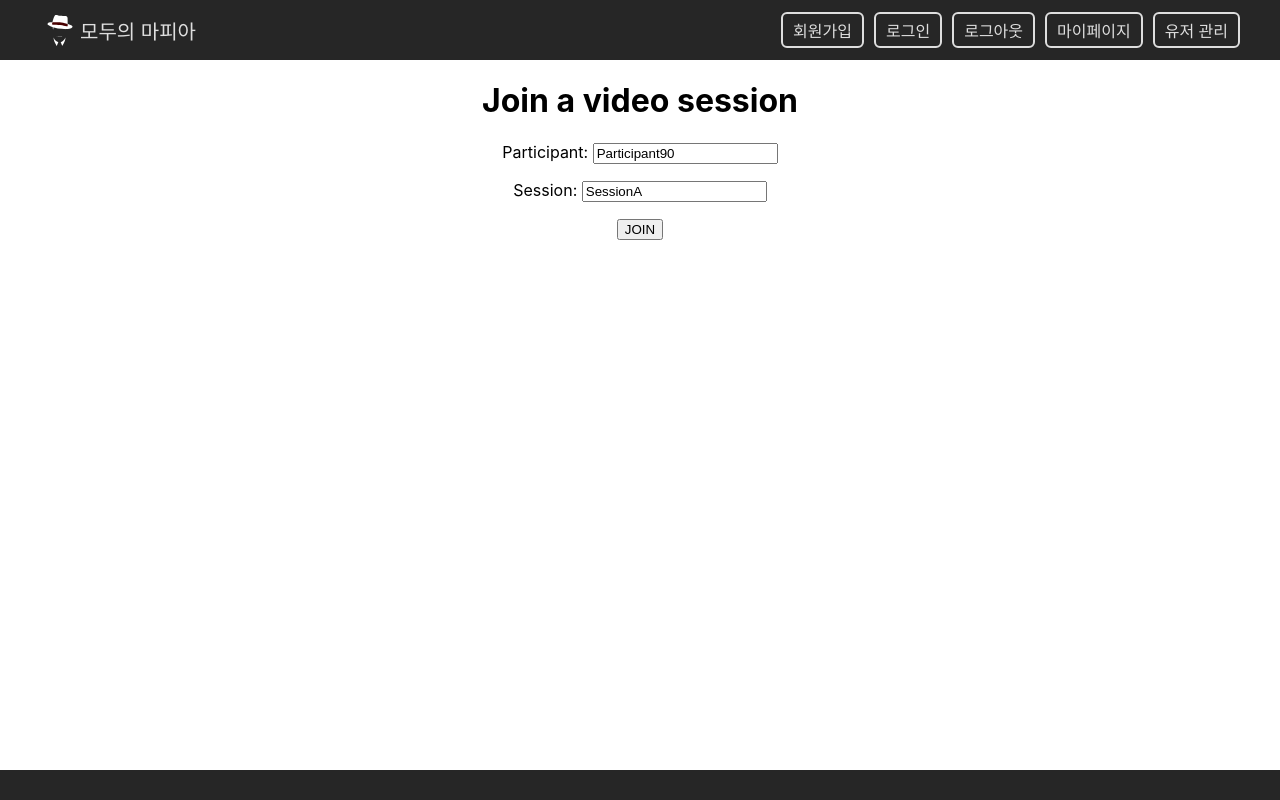
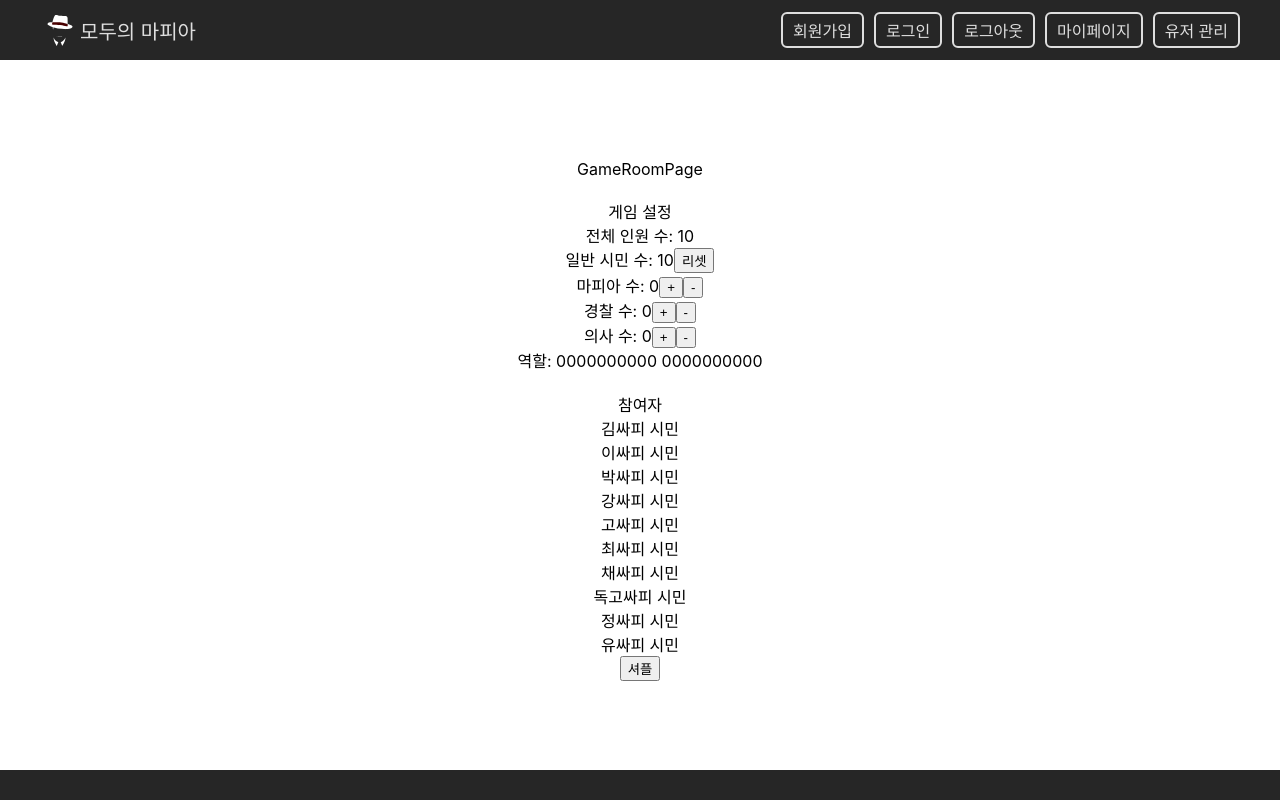
Before and after one commit to S2econdBlue/everyones_mafia, a React (Create React App) app in the folder front/: page / in a window 1280 px wide. Built offline with nearby package versions, Linux system fonts and the light colour scheme.

Commit message:
인원 설정 및 역할 분배 기능 간단 구현

```diff
--- a/front/src/App.js
+++ b/front/src/App.js
@@ -8,6 +8,7 @@ import UserListPage from "./pages/UserListPage";
 import Header from "./components/Header";
 import Footer from "./components/Footer";
 import VideoRoomPage from "./pages/VideoRoomPage";
+import GameRoomPage from "./pages/GameRoomPage";
 
 import React from "react";
 import logo from "./logo.svg";
@@ -22,7 +23,7 @@ function App() {
             <Router>
                 <Header />
                 <Routes>
-                    <Route exact path="/" element={<VideoRoomPage />} />  {/* 테스트 위해 MainPage 대신 VideoRoomPage로 연결 */}
+                    <Route exact path="/" element={<GameRoomPage />} />  {/* 테스트 위해 MainPage 대신 VideoRoomPage로 연결 */}
                     <Route exact path="/signup" element={<SignUpPage />} />
                     <Route exact path="/signin" element={<SignInPage />} />
                     <Route exact path="/signout" element={<SignOutPage />} />
--- a/front/src/index.js
+++ b/front/src/index.js
@@ -8,7 +8,8 @@ import App from "./App.js";
 import store from "./app/store.js";
 import { Provider } from "react-redux";
 
-ReactDOM.render(
+const root = ReactDOM.createRoot(document.getElementById('root'));
+root.render(
     //react 컴포넌트에서 store을 사용할 수 있게 Provider 생성
     <Provider store={store}>
         <App />
--- a/front/src/pages/GameRoomPage.js
+++ b/front/src/pages/GameRoomPage.js
@@ -1,11 +1,163 @@
-import React from "react";
+import React, { useState } from "react";
 import { Container } from '../style.js';
 
 
 const GameRoomPage = (props) => {
+
+  // 게임 설정 및 역할 분배(백에서 처리하는지?)
+  const [mafiaCount, setMafiaCount] = useState(0);
+  const [policemanCount, setPolicemanCount] = useState(0);
+  const [doctorCount, setDoctorCount] = useState(0);
+
+  const roleName = ['시민', '마피아', '경찰', '의사'];
+
+  const participants = [
+    {
+      id: 1,
+      username: '김싸피',
+      role: 0,
+    },
+    {
+      id: 2,
+      username: '이싸피',
+      role: 0,
+    },
+    {
+      id: 3,
+      username: '박싸피',
+      role: 0,
+    },
+    {
+      id: 4,
+      username: '강싸피',
+      role: 0,
+    },
+    {
+      id: 5,
+      username: '고싸피',
+      role: 0,
+    },
+    {
+      id: 6,
+      username: '최싸피',
+      role: 0,
+    },
+    {
+      id: 7,
+      username: '채싸피',
+      role: 0,
+    },
+    {
+      id: 8,
+      username: '독고싸피',
+      role: 0,
+    },
+    {
+      id: 9,
+      username: '정싸피',
+      role: 0,
+    },
+    {
+      id: 10,
+      username: '유싸피',
+      role: 0,
+    },
+  ];
+  const [shuffledRoleList, setShuffledRoleList] = useState(new Array(participants.length).fill(0));
+
+  function shuffle() {
+    let temp = [];
+    while (1) {
+      let idx = Math.floor(Math.random() * participants.length);
+      if (!(temp.includes(idx))) {
+        temp.push(idx);
+      }
+      if (temp.length >= participants.length) {
+        break;
+      }
+    }
+
+    setShuffledRoleList(temp);
+  }
+
+  const increaseMafiaCount = () => {
+    if (mafiaCount + policemanCount + doctorCount < participants.length) {
+      setMafiaCount(mafiaCount + 1);
+    }
+  }
+  const decreaseMafiaCount = () => {
+    if (mafiaCount > 0) {
+      setMafiaCount(mafiaCount - 1)
+    }
+  }
+  const increasePolicemanCount = () => {
+    if (mafiaCount + policemanCount + doctorCount < participants.length) {
+      setPolicemanCount(policemanCount + 1)
+    }
+  }
+  const decreasePolicemanCount = () => {
+    if (policemanCount > 0) {
+      setPolicemanCount(policemanCount - 1)
+    }
+  }
+  const increaseDoctorCount = () => {
+    if (mafiaCount + policemanCount + doctorCount < participants.length) {
+      setDoctorCount(doctorCount + 1)
+    }
+  }
+  const decreaseDoctorCount = () => {
+    if (doctorCount > 0) {
+        setDoctorCount(doctorCount - 1)
+    }
+  }
+
+  const citizenCount = () => {
+    return participants.length - (mafiaCount + policemanCount + doctorCount);
+  }
+
+  const roleList = () => {
+    return [...new Array(citizenCount()).fill(0), ...new Array(mafiaCount).fill(1), ...new Array(policemanCount).fill(2), ...new Array(doctorCount).fill(3)];
+  }
+
+  const resetCount = () => {
+    setMafiaCount(0);
+    setPolicemanCount(0);
+    setDoctorCount(0);
+  }
+
   return (
     <Container>
       <span>GameRoomPage</span>
+      <br />
+      <span>게임 설정</span>
+      <span>전체 인원 수: {participants.length}
+      </span>
+      <span>일반 시민 수: {citizenCount()}
+        <button onClick={resetCount}>리셋</button>
+      </span>
+      <span>마피아 수: {mafiaCount}
+        <button onClick={increaseMafiaCount}>+</button>
+        <button onClick={decreaseMafiaCount}>-</button>
+      </span>
+      <span>경찰 수: {policemanCount}
+        <button onClick={increasePolicemanCount}>+</button>
+        <button onClick={decreasePolicemanCount}>-</button>
+      </span>
+      <span>의사 수: {doctorCount}
+        <button onClick={increaseDoctorCount}>+</button>
+        <button onClick={decreaseDoctorCount}>-</button>
+      </span>
+      <span>역할: {roleList()} {shuffledRoleList}</span>
+      <br />
+      <span>참여자</span>
+
+        {participants.map((participant, idx) => (
+          <div key={idx}>
+            <span>{participant.username} {roleName[roleList()[shuffledRoleList[idx]]]}</span>
+          </div>
+        ))}
+
+      <button onClick={shuffle}>셔플</button>
     </Container>
   );
 };
```
